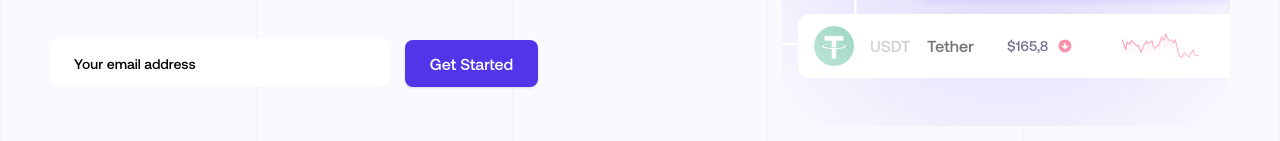
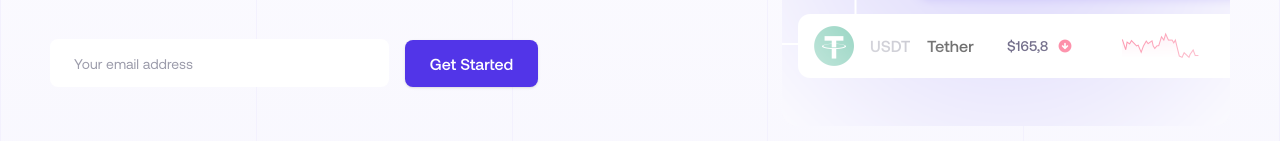
Before and after one commit to RanaMubashirTariq/Coin-bank-page, a Next.js app: page / in a window 1280 px wide. Shown: the part 504-645 px from the top of the page. Built offline with nearby package versions, Linux system fonts and the light colour scheme.

Commit message:
final update

```diff
--- a/app/globals.css
+++ b/app/globals.css
@@ -4,6 +4,8 @@
   --background: #ffffff;
   --foreground: #171717;
 }
+
+
 
 @font-face{
   font-family: 'Aeonik';
@@ -55,6 +57,7 @@ body {
   color: var(--foreground);
   font-family: 'Aeonik';
 }
+
 html{
   scroll-behavior: smooth;
   scroll-padding: 120px;
--- a/app/screen/CallToActionFooterSection/CallToActionFooterSection.tsx
+++ b/app/screen/CallToActionFooterSection/CallToActionFooterSection.tsx
@@ -166,14 +166,14 @@ export default function CallToActionFooterSection  ()  {
             </div>
           </div>
 
-          <div className="font-['Aeonik'] font-medium text-[14px] leading-[145%] tracking-[0.5%] text-[#9c9cab] whitespace-nowrap">
+          <div className="font-['Aeonik'] font-regular text-[14px] leading-[145%] tracking-[0.5%] text-[#9c9cab] whitespace-nowrap">
             Copyright 2022 © Coinbank
           </div>
         </div>
 
         <div className="inline-flex items-start max-[767px]:flex-wrap gap-8 relative ">
           <div className="inline-flex flex-col items-start gap-4 relative flex-[0_0_auto]">
-            <h3 className="w-40 max-[1100px]:w-[120px] max-[767px]:w-[160px] max-[500px]:w-[120px]  text-[#131216]  font-['Aeonik'] font-medium text-[16px] leading-[160%] tracking-[0.5%]">
+            <h3 className="w-40 max-[1100px]:w-[120px] max-[767px]:w-[160px] max-[500px]:w-[120px]  text-[#131316]  font-['Aeonik'] font-medium text-[16px] leading-[160%] tracking-[0.5%]">
               Company
             </h3>
             <nav className="inline-flex flex-col items-start gap-2 relative flex-[0_0_auto]">
@@ -191,7 +191,7 @@ export default function CallToActionFooterSection  ()  {
           </div>
 
           <div className="inline-flex flex-col items-start gap-4 relative flex-[0_0_auto]">
-            <h3 className="w-40 max-[1100px]:w-[120px] max-[767px]:w-[160px] max-[500px]:w-[120px] text-[#131216] text-[#5235e8] font-['Aeonik'] font-medium text-[16px] leading-[160%] tracking-[0.5%]">
+            <h3 className="w-40 max-[1100px]:w-[120px] max-[767px]:w-[160px] max-[500px]:w-[120px] text-[#131316] text-[#5235e8] font-['Aeonik'] font-medium text-[16px] leading-[160%] tracking-[0.5%]">
               Features
             </h3>
             <nav className="inline-flex flex-col items-start gap-2 relative flex-[0_0_auto]">
--- a/app/screen/HeroSection/HeroSection.tsx
+++ b/app/screen/HeroSection/HeroSection.tsx
@@ -325,7 +325,7 @@ export default function HeroSection  ({ onSignInClick }: { onSignInClick: () =>
               <div className="px-6 py-3 w-full h-12 bg-white rounded-lg shadow-drop-shadow-2 flex items-start">
                 <Input
                   placeholder="Your email address"
-                  className="border-0 p-0 h-full bg-transparent  outline-none font-['Aeonik'] font-medium  text-[14px] tracking-[0%] leading-[145%] placeholder:text-black  text-black focus-visible:ring-0 focus-visible:ring-offset-0 focus:shadow-none shadow-none"
+                  className="border-0 p-0 h-full bg-transparent  outline-none font-['Aeonik'] font-regular  text-[14px] tracking-[0%] leading-[145%] placeholder:text-[#9c9cab]  text-[#9c9cac] focus-visible:ring-0 focus-visible:ring-offset-0 focus:shadow-none shadow-none"
                 />
               </div>
             </div>
```
